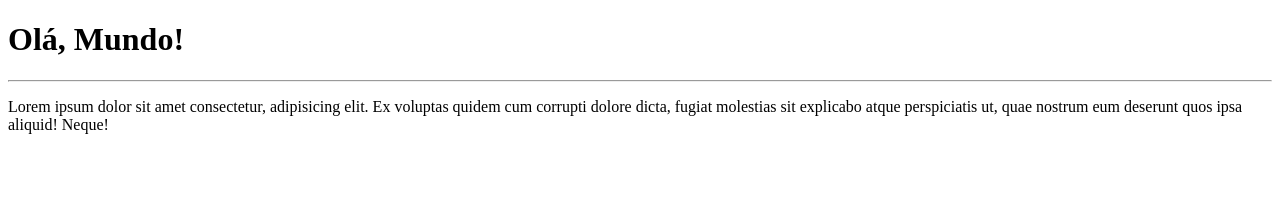
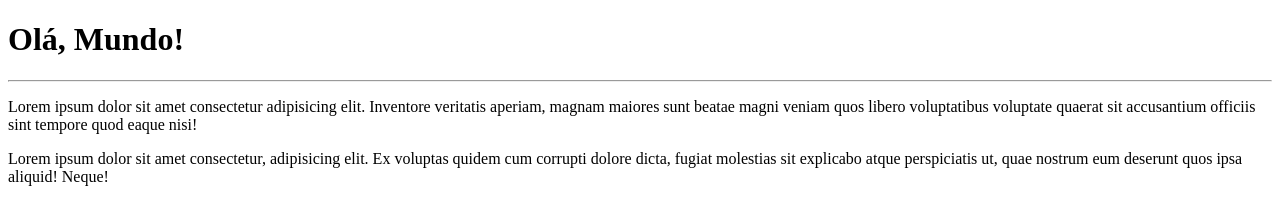
Before and after one commit to pdrpazz-bit/New-Project, a plain HTML site: page Site-exemplo/index.html in a window 1280 px wide. Drawn offline with Linux system fonts and the light colour scheme.

Commit message:
adicionei um paragrafao

```diff
--- a/Site-exemplo/index.html
+++ b/Site-exemplo/index.html
@@ -8,6 +8,7 @@
 <body>
     <h1>Olá, Mundo!</h1>
     <hr>
+    <p>Lorem ipsum dolor sit amet consectetur adipisicing elit. Inventore veritatis aperiam, magnam maiores sunt beatae magni veniam quos libero voluptatibus voluptate quaerat sit accusantium officiis sint tempore quod eaque nisi!</p>
     <p>Lorem ipsum dolor sit amet consectetur, adipisicing elit. Ex voluptas quidem cum corrupti dolore dicta, fugiat molestias sit explicabo atque perspiciatis ut, quae nostrum eum deserunt quos ipsa aliquid! Neque!</p>
 </body>
 </html>
```
